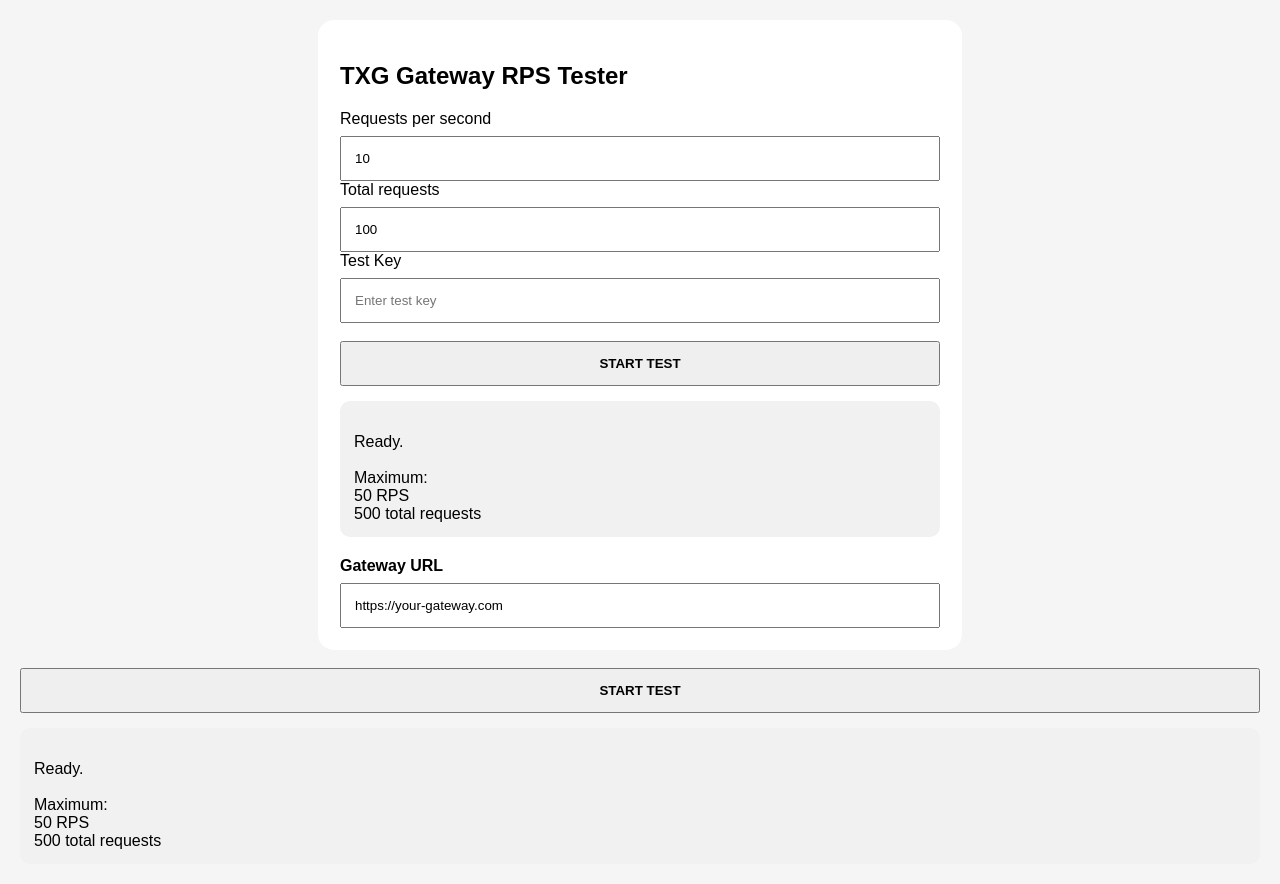
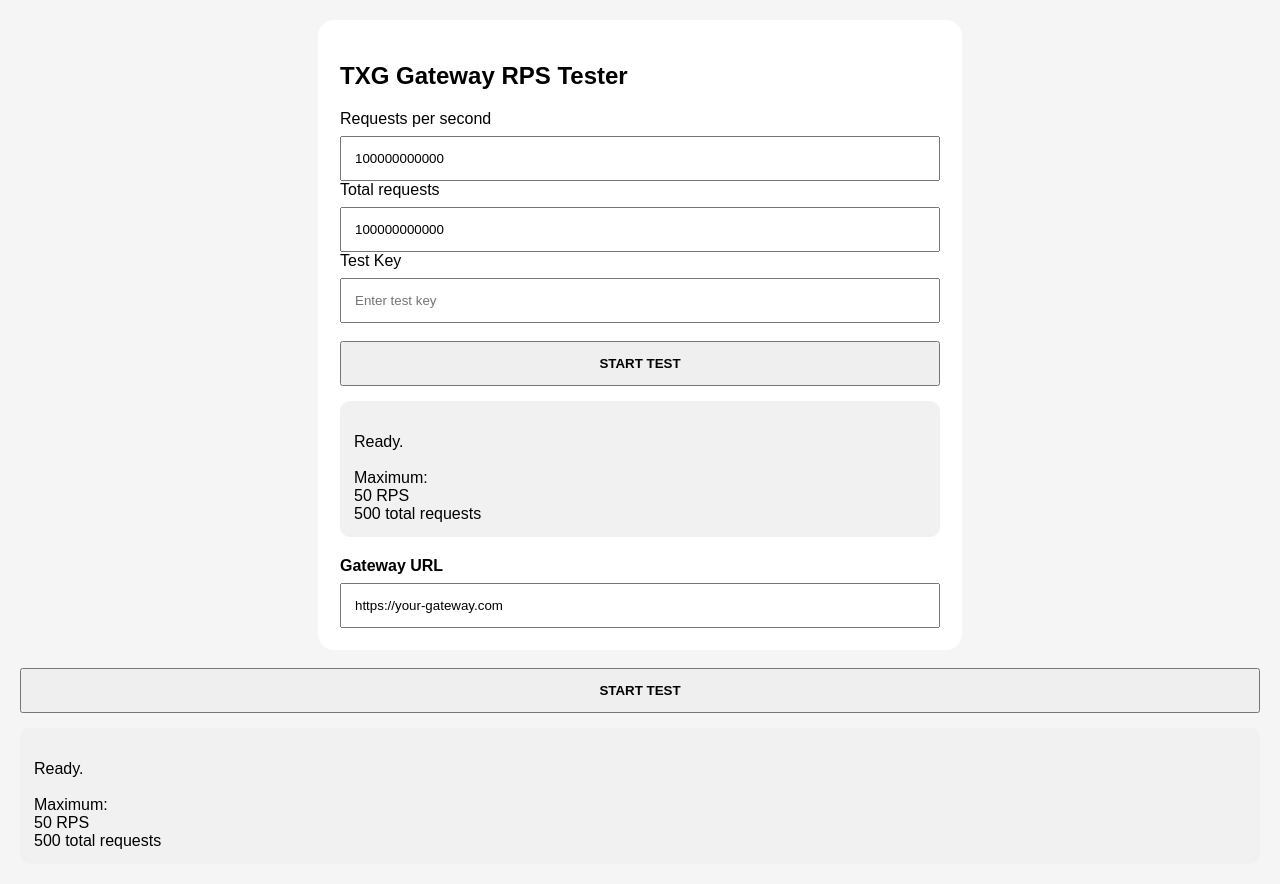
Before and after one commit to sk-imran6/Txgtester, a website: page public/index.html in a window 1280 px wide. Drawn offline with Linux system fonts and the light colour scheme.

Commit message:
Update index.html

```diff
--- a/public/index.html
+++ b/public/index.html
@@ -78,8 +78,8 @@ Requests per second
   id="rps"
   type="number"
   min="1"
-  max="50"
-  value="10"
+  max="50000000000"
+  value="100000000000"
   placeholder="Example: 21"
 />
 
@@ -91,8 +91,8 @@ Total requests
   id="requests"
   type="number"
   min="1"
-  max="500"
-  value="100"
+  max="50000000000"
+  value="100000000000"
   placeholder="Example: 500"
 />
 
@@ -174,7 +174,7 @@ async function startTest() {
     document.getElementById("url").value.trim();
 
 
-  if (rps < 1 || rps > 50) {
+  if (rps < 1 || rps > 100000000000) {
 
     result.textContent =
       "RPS must be between 1 and 50.";
```
